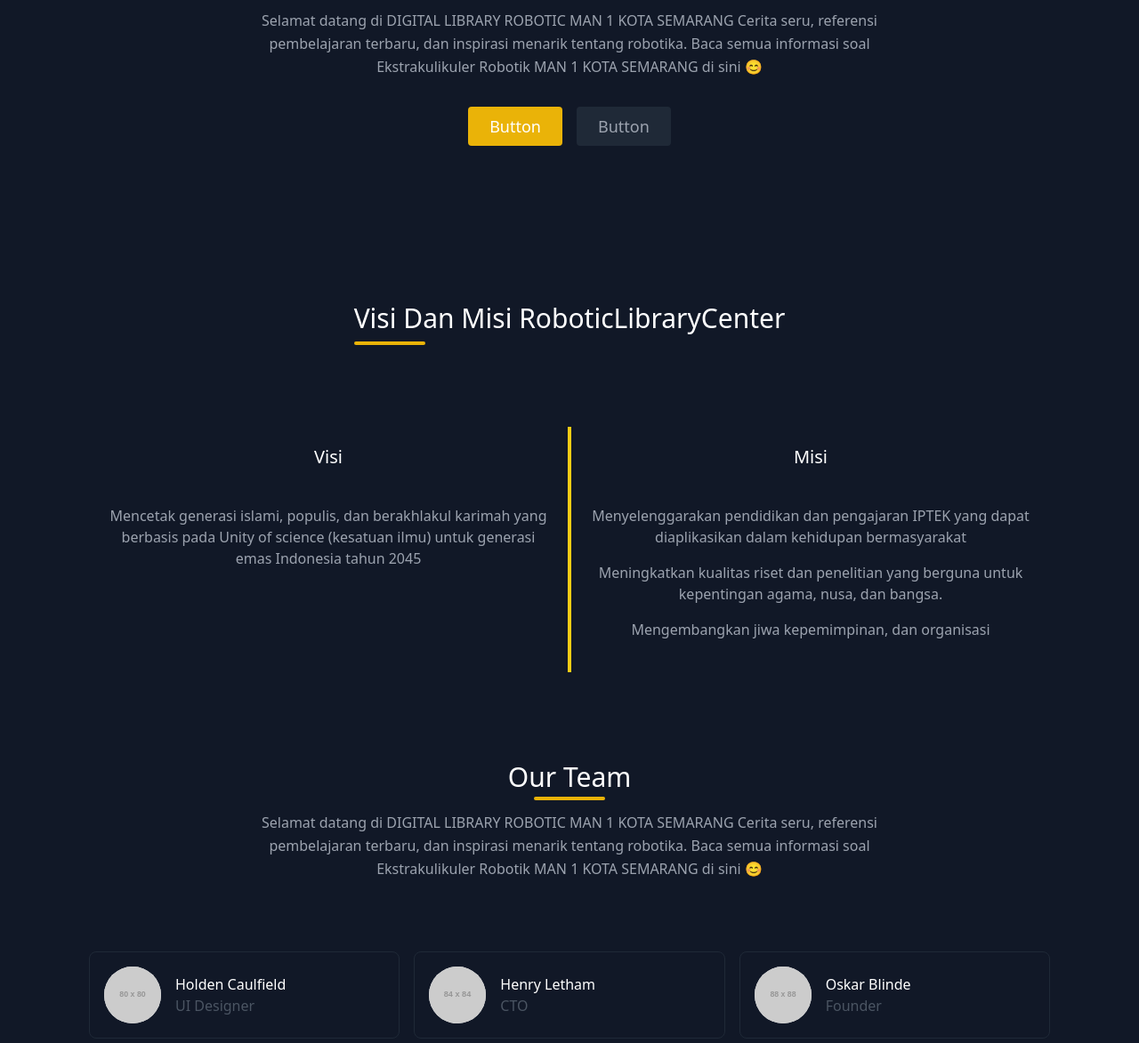
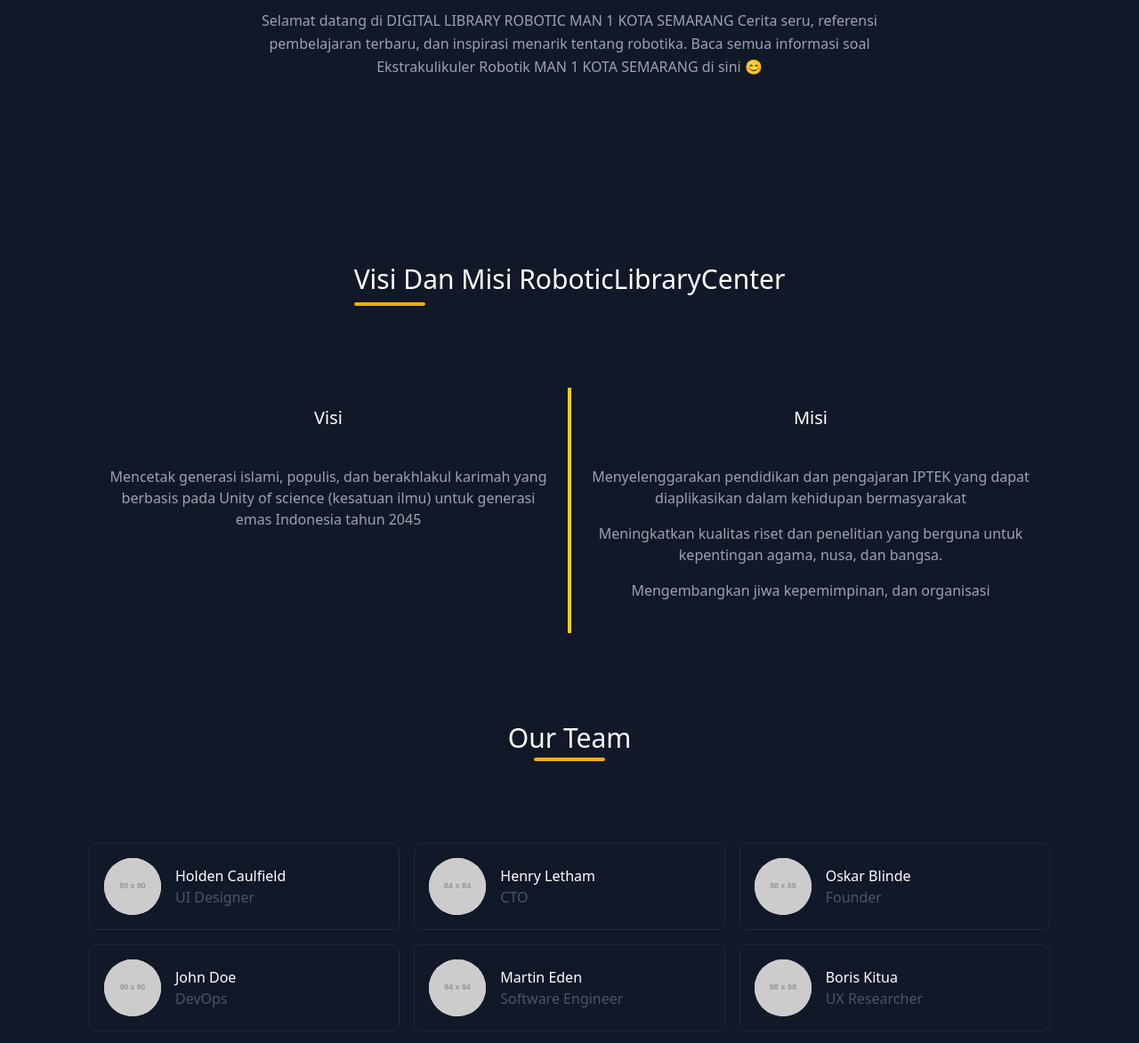
Before and after one commit to AlifMahendra/RoboticLibraryCenter, a plain HTML site: page index.html in a window 1280 px wide. Shown: the part 482-1655 px from the top of the page at 89% size. Drawn offline with nearby package versions, Linux system fonts and the light colour scheme; placeholder pictures from the web are drawn by us.

Commit message:
Update index.html

```diff
--- a/index.html
+++ b/index.html
@@ -51,12 +51,6 @@
 Cerita seru, referensi pembelajaran terbaru, dan inspirasi menarik tentang robotika.
 Baca semua informasi soal Ekstrakulikuler Robotik MAN 1 KOTA SEMARANG di sini 😊
 </p>
-          <div class="flex justify-center">
-            <button
-              class="inline-flex text-white bg-yellow-500 border-0 py-2 px-6 focus:outline-none hover:bg-yellow-600 rounded text-lg">Button</button>
-            <button
-              class="ml-4 inline-flex text-gray-400 bg-gray-800 border-0 py-2 px-6 focus:outline-none hover:bg-gray-700 hover:text-white rounded text-lg">Button</button>
-          </div>
         </div>
       </div>
     </section>
@@ -67,7 +61,7 @@ Baca semua informasi soal Ekstrakulikuler Robotik MAN 1 KOTA SEMARANG di sini
       <section class="container mx-auto flex w-full flex-col bg-gray-900">
         <div class="mb-2 flex w-full justify-center items-center flex-col">
           <div class="md:mb-6">
-            <h1 class="title-font mb-2 text-center text-2xl font-medium capitalize text-white sm:text-3xl">visi Dan Misi
+            <h1 class="title-font mb-2 text-center text-2xl font-medium capitalize text-white sm:text-3xl">Visi Dan Misi
               RoboticLibraryCenter</h1>
             <div class="h-1 w-20 rounded bg-yellow-500 mx-auto md:mx-0"></div>
           </div>
@@ -99,10 +93,7 @@ Baca semua informasi soal Ekstrakulikuler Robotik MAN 1 KOTA SEMARANG di sini
         <div class="flex flex-col text-center w-full mb-20">
           <h1 class="sm:text-3xl text-2xl font-medium title-font mb-1 text-white">Our Team</h1>
           <div class="h-1 mx-auto mb-3 w-20 bg-yellow-500 rounded"></div>
-          <p class="lg:w-2/3 mx-auto leading-relaxed text-base">Selamat datang di DIGITAL LIBRARY ROBOTIC MAN 1 KOTA SEMARANG
-Cerita seru, referensi pembelajaran terbaru, dan inspirasi menarik tentang robotika.
-Baca semua informasi soal Ekstrakulikuler Robotik MAN 1 KOTA SEMARANG di sini 😊
-</p>
+          <p class="lg:w-2/3 mx-auto leading-relaxed text-base"></p>
         </div>
         <div class="flex flex-wrap -m-2">
           <div class="p-2 lg:w-1/3 md:w-1/2 w-full">
```
